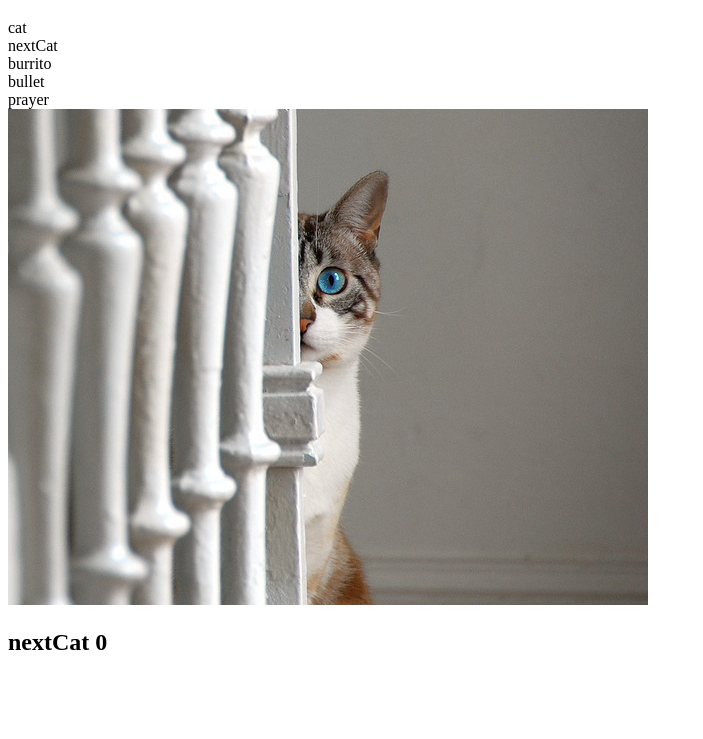
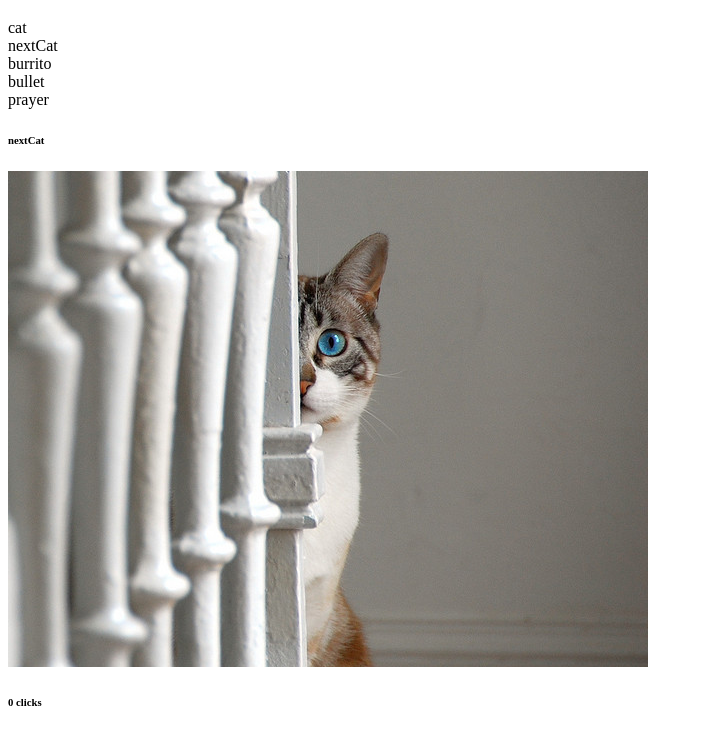
Before and after one commit to zarend/catclicker_vanilla, a plain HTML site: page catClicker/index.html in a window 1280 px wide. Both pictures are taken after a click on the element "nextCat". Shown: the part 61-800 px from the top of the page, without its empty margins (0-703 px from the left). Drawn offline with Linux system fonts and the light colour scheme.

Commit message:
MVO refactor

```diff
--- a/catClicker/index.html
+++ b/catClicker/index.html
@@ -1,84 +1,68 @@
 <!DOCTYPE html>
-<html>
+<html lang="en">
   <head>
+    <meta charset="UTF-8">
     <title>Cat Clicker</title>
     <script type="text/javascript">
-      var cats = [
+      var CatModel = (function() {
+        var CatModel = function(cats) {
+          this.cats = cats || [];
+
+          for (var idx in cats) {
+            (function(idx) {
+              cats[idx].count = 0;
+            })(idx);
+          }
+        }
+
+        CatModel.prototype.incrementCatCount = function(idx) {
+          this.cats[idx].count++;
+        }
+
+        return CatModel;
+      })();
+
+      var catModel = new CatModel([
         {name: 'cat', img: 'cat.jpg'},
         {name: 'nextCat', img: 'cat2.jpg'},
         {name: 'burrito', img: 'burrito.jpg'},
         {name: 'bullet', img: 'bullet.jpg'},
         {name: 'prayer', img: 'praying.jpg'},
-      ];
-
-      var nextId = 0;
-      cats.forEach(function(nextCat) {
-        nextCat.id = nextId;
-        nextId++;
-      })
-
-      var makeCatElement = function(cat) {
-        var name = cat.name;
-        var picture = cat.img;
-        var id = cat.id;
-
-        localStorageKey = 'cat' + id + '_count';
-        count = parseInt(localStorage.getItem(localStorageKey));
-        if (isNaN(count)) {
-          count = 0;
-        }
-
-        var cat = document.createElement('div');
-        var h2 = document.createElement('h2');
-        h2.innerHTML = name + " ";
-        var span = document.createElement('span');
-        span.id = 'cat ' + id + '_numClicks';
-        span.innerHTML = count;
-        var img = document.createElement('img');
-        img.src = picture;
-        img.alt = 'picture of' + name;
-        img.addEventListener('click', function() {
-          count = parseInt(span.innerHTML);
-          if (isNaN(count)) {
-            count = 0;
-          }
-          count++;
-          localStorage.setItem(localStorageKey, count);
-          span.innerHTML = count;
-        });
-
-        cat.appendChild(img);
-        cat.appendChild(h2);
-        h2.appendChild(span);
-
-        return cat;
-      }
+      ]);
 
       var handleLoad = function() {
         var list = document.getElementById('list');
         var displayArea = document.getElementById('displayArea');
-        var catElement = null;
+        var name = document.getElementById('name');
+        var pic = document.getElementById('pic');
+        var count = document.getElementById('count');
+
+        var selectedCatIdx = 0;
+
+        pic.addEventListener('click', function() {
+          catModel.incrementCatCount(selectedCatIdx);
+          displayCat(selectedCatIdx)
+        })
 
         var displayCat = function(catIdx) {
-          var nextCatElement = makeCatElement(cats[catIdx]);
-          if (nextCatElement) {
-            if (catElement) {
-              displayArea.replaceChild(nextCatElement, catElement);
-            } else {
-              displayArea.appendChild(nextCatElement);
-            }
-            catElement = nextCatElement;
-          }
+          selectedCatIdx = catIdx;
+          var cat = catModel.cats[catIdx];
+          name.innerHTML = cat.name;
+          pic.src = 'img/' + cat.img;
+          count.innerHTML = cat.count;
         }
 
-        cats.forEach(function(nextCat) {
-          var catPicker = document.createElement('div');
-          catPicker.innerHTML = nextCat.name;
-          catPicker.addEventListener('click', function() {
-            displayCat(nextCat.id);
-          });
-          list.appendChild(catPicker);
-        });
+        for (var idx in catModel.cats) {
+          (function(idx) {
+            var nextCat = catModel.cats[idx];
+            var catPicker = document.createElement('div');
+            catPicker.innerHTML = nextCat.name;
+            catPicker.addEventListener('click', function() {
+              displayCat(idx);
+            });
+            list.appendChild(catPicker);
+          })(idx);
+        }
       }
     </script>
   </head>
@@ -87,6 +71,9 @@
     <div id="list">
     </div>
     <div id="displayArea">
+      <h6 id="name"> </h6>
+      <img id="pic">
+      <h6> <span id="count"> </span> clicks</h6>
     </div>
   <body>
 </html>
```
Also changed, not shown: catClicker/img/bullet.jpg (renamed from catClicker/bullet.jpg), catClicker/img/burrito.jpg (renamed from catClicker/burrito.jpg), catClicker/img/cat.jpg (renamed from catClicker/cat.jpg), catClicker/img/cat2.jpg (renamed from catClicker/cat2.jpg), catClicker/img/praying.jpg (renamed from catClicker/praying.jpg).
